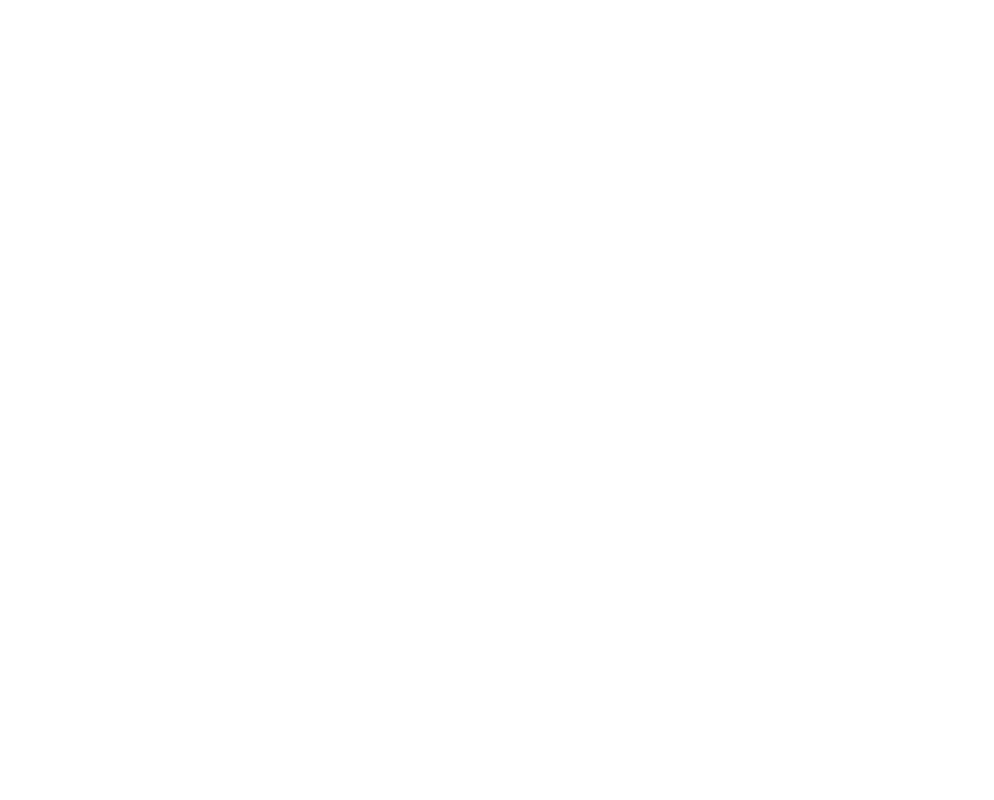
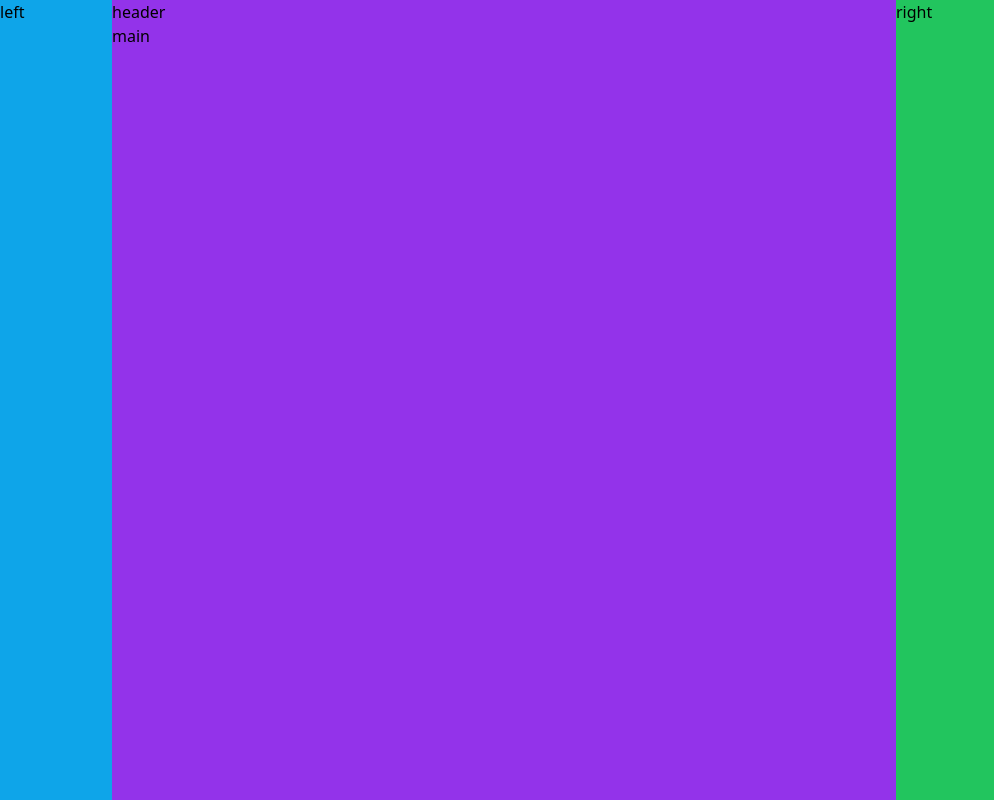
Before and after one commit to SubairMohamed/todo-project, a React (Create React App) app: page / in a window 1280 px wide. Shown: the whole page, without its empty margins (0-994 px from the left). Built offline with nearby package versions, Linux system fonts and the light colour scheme.

Commit message:
making-structure

```diff
--- a/src/App.js
+++ b/src/App.js
@@ -1,5 +1,19 @@
 function App() {
+ return (
+  <div className="flex min-h-screen w-screen">
+    {/* aside left */}
+    <aside id="left" className="bg-sky-500 w-20 lg:w-28 flex-none">left</aside>
 
+    {/* Main */}
+    <section className="bg-purple-600 grow">
+      <header>header</header>
+      <main>main</main>
+    </section>
+
+    {/* aside right */}
+    <aside id="right" className="bg-green-500  sm:hidden md:block md:w-60 lg:w-96">right</aside>
+  </div>
+ );
 }
 
 export default App;
```
